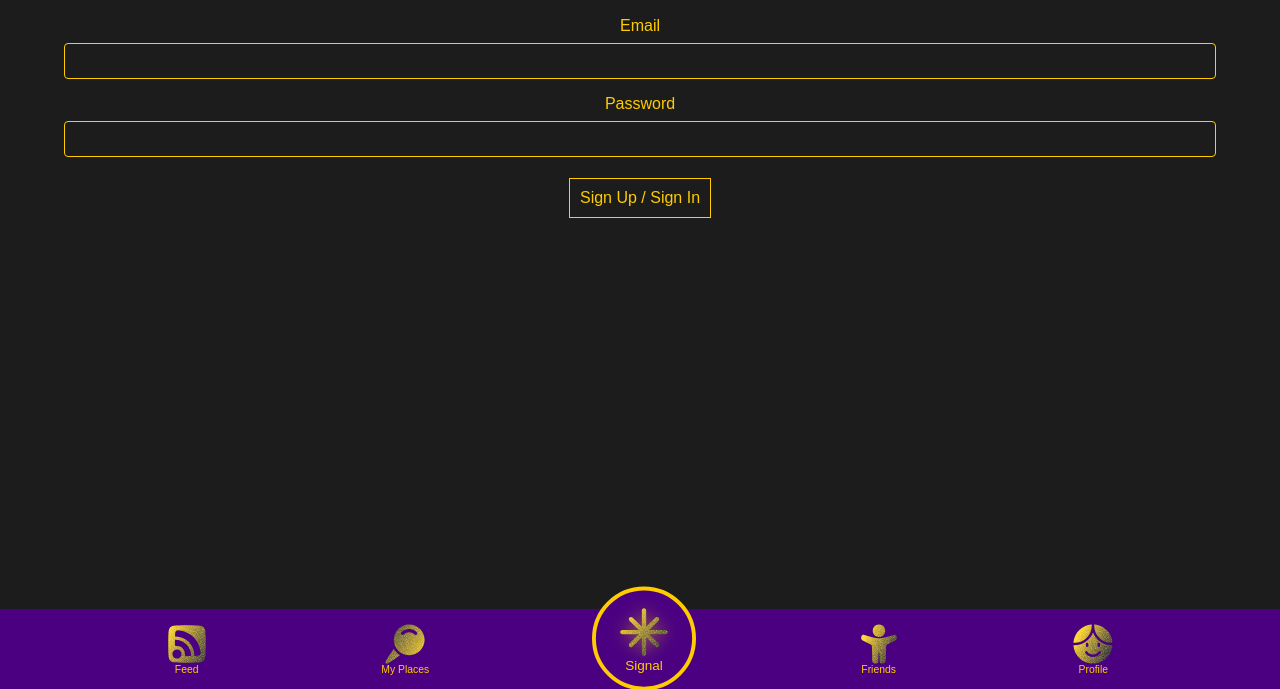
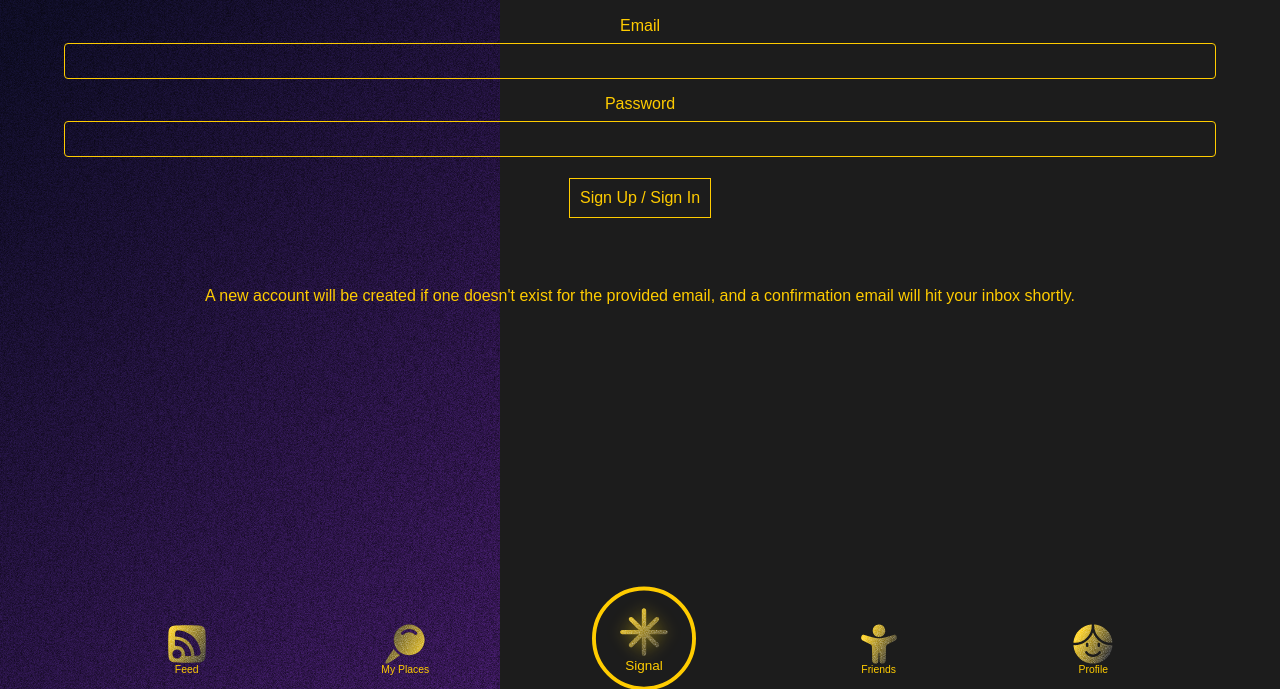
Before and after one commit to Gazook89/bat-signal, a website built with Vite: page index.html in a window 1280 px wide. Shown: the part 111-800 px from the top of the page. Built offline with nearby package versions, Linux system fonts and the light colour scheme; no server answers.

Commit message:
add svg and message at auth page.

```diff
--- a/index.html
+++ b/index.html
@@ -20,6 +20,8 @@
       </filter>
     </defs>
   </svg>
+
+  <svg id="svg-background" aria-hidden="true" xmlns="http://www.w3.org/2000/svg" width="500" height="1000" viewBox="0 0 500 1000" preserveAspectRatio="none"><defs><linearGradient id="grainyGradient" x1="29.66316784620999%" y1="4.32272711786996%" x2="70.33683215379001%" y2="95.67727288213004%"><stop offset="0%" stop-color="#1b1843"/><stop offset="100%" stop-color="#662b9d"/></linearGradient><filter id="grainyNoise" x="0%" y="0%" width="100%" height="100%"><feTurbulence type="fractalNoise" baseFrequency="2.3" numOctaves="1" seed="5"/><feColorMatrix type="matrix" values="0 0 0 0 0  0 0 0 0 0  0 0 0 0 0  0 0 0 1 0"/></filter></defs><rect width="500" height="1000" fill="url(#grainyGradient)"/><rect width="500" height="1000" filter="url(#grainyNoise)" opacity="0.880"/></svg>
 
   <header>
     <h1>Bat Signal</h1>
--- a/src/pages/auth-page.js
+++ b/src/pages/auth-page.js
@@ -22,6 +22,7 @@ export class AuthPage extends HTMLElement {
         <button id="auth-submit" type="submit">Sign Up / Sign In</button>
         <p id="auth-error" class="error" role="alert"></p>
       </form>
+      <p>A new account will be created if one doesn't exist for the provided email, and a confirmation email will hit your inbox shortly.</p>
     `
     this.querySelector('#auth-form').addEventListener('submit', this.handleSubmit)
   }
--- a/src/style.css
+++ b/src/style.css
@@ -12,6 +12,12 @@ html {
   font-family: var(--text-font);
   text-align: center;
   height: 100vh;
+}
+
+svg#svg-background {
+  position: fixed;
+  inset: 0;
+  z-index: -1;
 }
 
 body {
@@ -94,7 +100,6 @@ nav {
   bottom: 0;
   left: 0;
   width: 100%;
-  background: var(--primary-color);
   display: flex;
   gap: 8px;
   justify-content: space-evenly;
```
